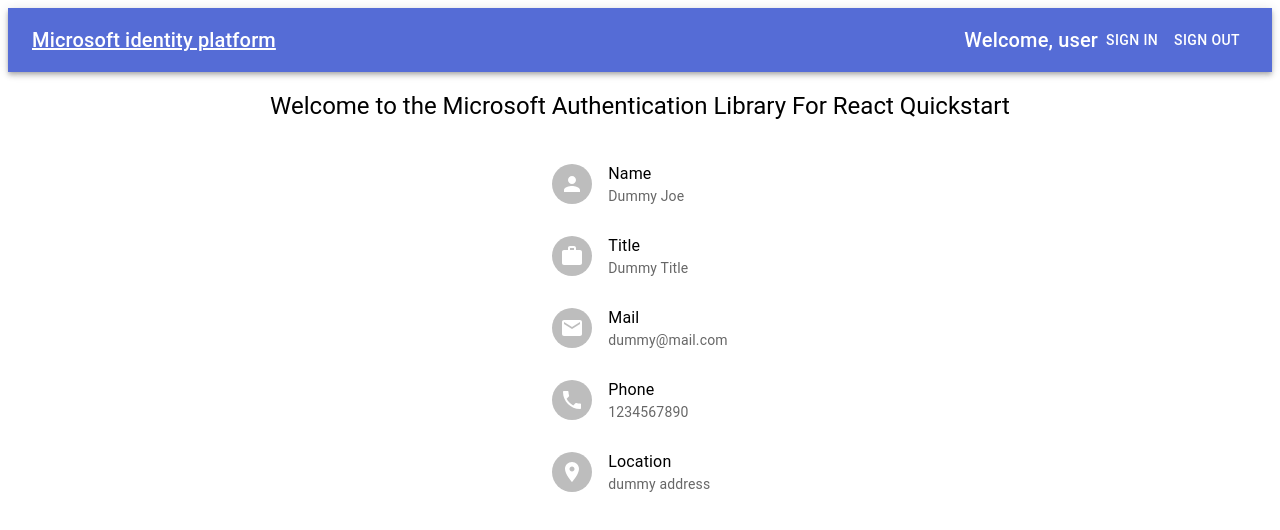
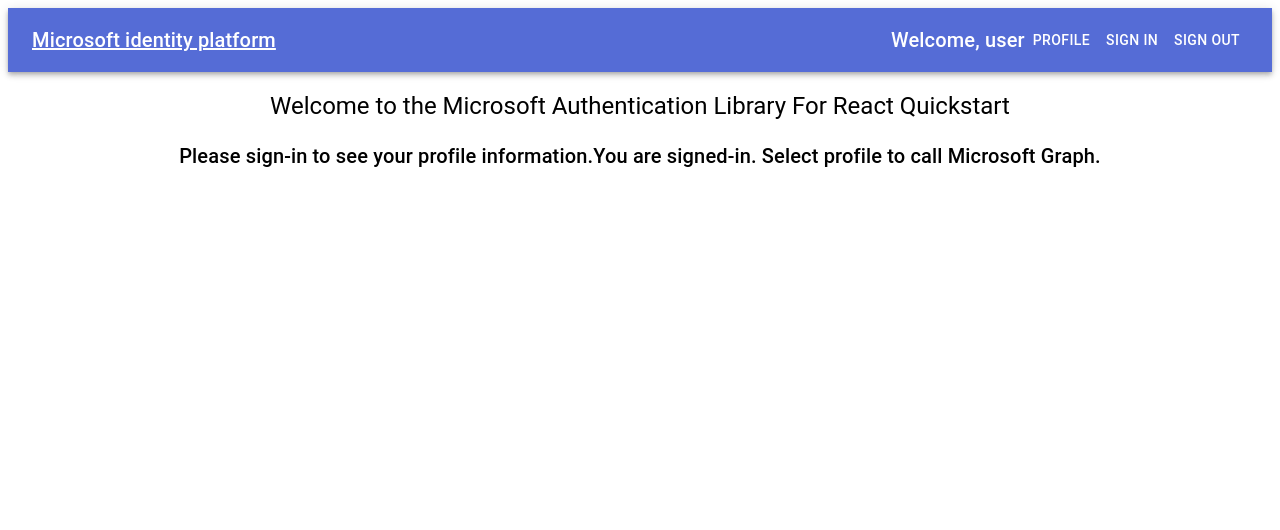
Before and after one commit to derisen/msal-react-demo, a React (Create React App) app: page / in a window 1280 px wide. Shown: the top 530 px of the page. Built offline with nearby package versions, Linux system fonts and the light colour scheme.

Commit message:
add routes to starting template

```diff
--- a/package.json
+++ b/package.json
@@ -12,8 +12,11 @@
     "@testing-library/user-event": "^13.5.0",
     "react": "^18.2.0",
     "react-dom": "^18.2.0",
-    "react-scripts": "5.0.1",
+    "react-router-dom": "^6.3.0",
     "web-vitals": "^2.1.4"
+  },
+  "devDependencies": {
+    "react-scripts": "5.0.1"
   },
   "scripts": {
     "start": "react-scripts start",
--- a/src/App.js
+++ b/src/App.js
@@ -1,19 +1,18 @@
 import Grid from "@mui/material/Grid";
+import { PageLayout } from "./components/PageLayout";
+import { Routes, Route } from "react-router-dom";
 
-import { PageLayout } from "./components/PageLayout";
-import { ProfileData } from "./components/ProfileData";
+import { Home } from "./pages/Home";
+import { Profile } from "./pages/Profile";
 
 function App() {
     return (
         <PageLayout>
             <Grid container justifyContent="center">
-                <ProfileData graphData={{
-                    displayName: 'Dummy Joe',
-                    jobTitle: 'Dummy Title',
-                    mail: 'dummy@mail.com',
-                    businessPhones: ['1234567890'],
-                    officeLocation: 'dummy address',
-                }}/>
+                <Routes>
+                    <Route path="/" element={<Home />} />
+                    <Route path="/profile" element={<Profile />} />
+                </Routes>
             </Grid>
         </PageLayout>
     );
--- a/src/components/NavBar.jsx
+++ b/src/components/NavBar.jsx
@@ -2,9 +2,11 @@
 import Toolbar from "@mui/material/Toolbar";
 import Link from "@mui/material/Link";
 import Typography from "@mui/material/Typography";
+import Button from "@mui/material/Button";
 import { WelcomeName } from "./WelcomeName";
 import { SignInButton } from "./SignInButton";
 import { SignOutButton } from "./SignOutButton";
+import { Link as RouterLink } from "react-router-dom";
 
 const NavBar = () => {
     return (
@@ -12,13 +14,12 @@
             <AppBar position="static">
                 <Toolbar>
                     <Typography sx={{ flexGrow: 1 }}>
-                        <Link to="/" color="inherit" variant="h6">Microsoft identity platform</Link>
+                        <Link component={RouterLink} to="/" color="inherit" variant="h6">Microsoft identity platform</Link>
                     </Typography>
                     <WelcomeName />
-                    <div className="auth-btn">
-                        <SignInButton />
-                        <SignOutButton />
-                    </div>
+                    <Button component={RouterLink} to="/profile" color="inherit">Profile</Button>
+                    <SignInButton />
+                    <SignOutButton />
                 </Toolbar>
             </AppBar>
         </div>
--- a/src/index.js
+++ b/src/index.js
@@ -4,13 +4,17 @@
 import { ThemeProvider } from '@mui/material/styles';
 import { theme } from "./styles/theme";
 
+import { BrowserRouter } from "react-router-dom";
+
 import App from './App';
 
 const root = ReactDOM.createRoot(document.getElementById('root'));
 root.render(
     <React.StrictMode>
-        <ThemeProvider theme={theme}>
-            <App />
-        </ThemeProvider>
+        <BrowserRouter>
+            <ThemeProvider theme={theme}>
+                <App />
+            </ThemeProvider>
+        </BrowserRouter>
     </React.StrictMode>
 );
--- /dev/null
+++ b/src/pages/Home.jsx
@@ -0,0 +1,10 @@
+import Typography from "@mui/material/Typography";
+
+export const Home = () => {
+    return (
+        <>
+            <Typography variant="h6">Please sign-in to see your profile information.</Typography>
+            <Typography variant="h6">You are signed-in. Select profile to call Microsoft Graph.</Typography>
+        </>
+    );
+}
--- /dev/null
+++ b/src/pages/Profile.jsx
@@ -0,0 +1,15 @@
+import { ProfileData } from "../components/ProfileData";
+
+export const Profile = () => {
+    return (
+        <>
+            <ProfileData graphData={{
+                displayName: 'Dummy Joe',
+                jobTitle: 'Dummy Title',
+                mail: 'dummy@mail.com',
+                businessPhones: ['1234567890'],
+                officeLocation: 'dummy address',
+            }} />
+        </>
+    )
+}
```
Also changed, not shown: public/manifest.json, src/styles/theme.js (indentation only), 1 other file (tests, documents, lock files or other folders).
